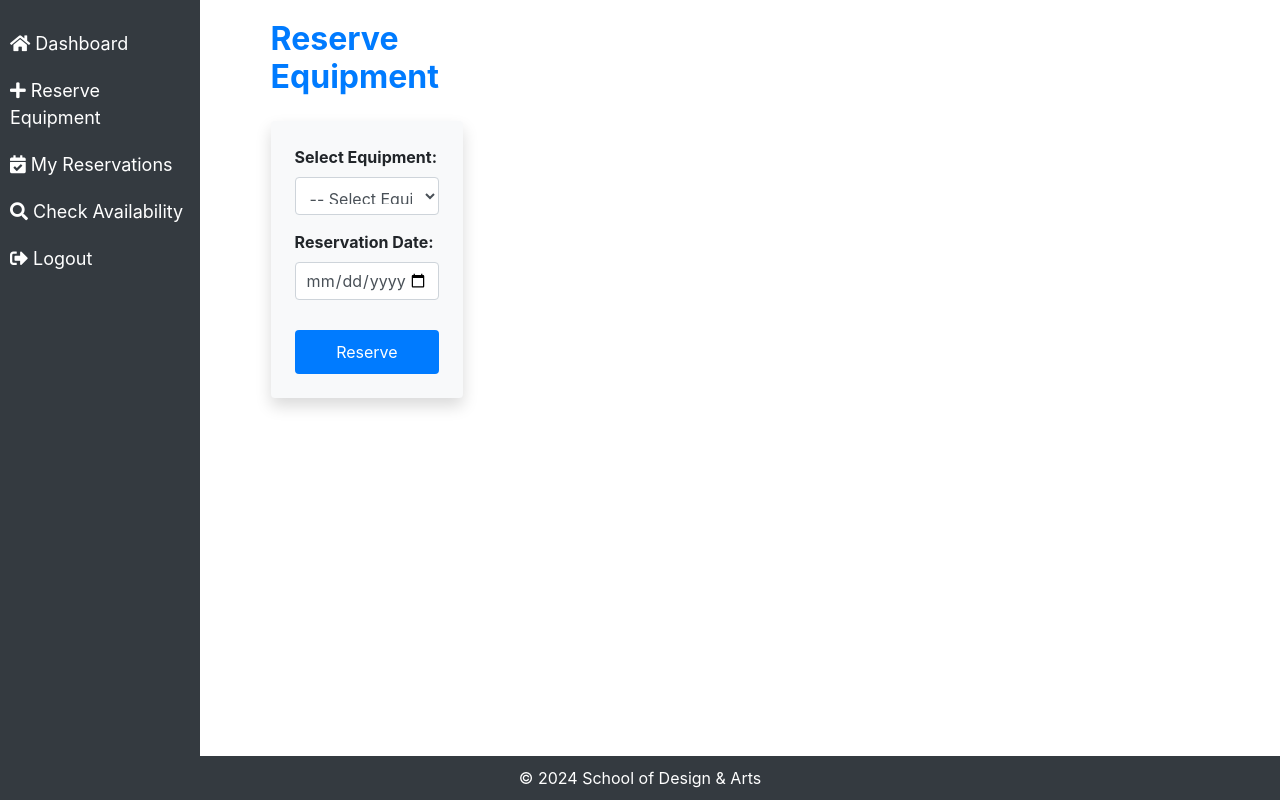
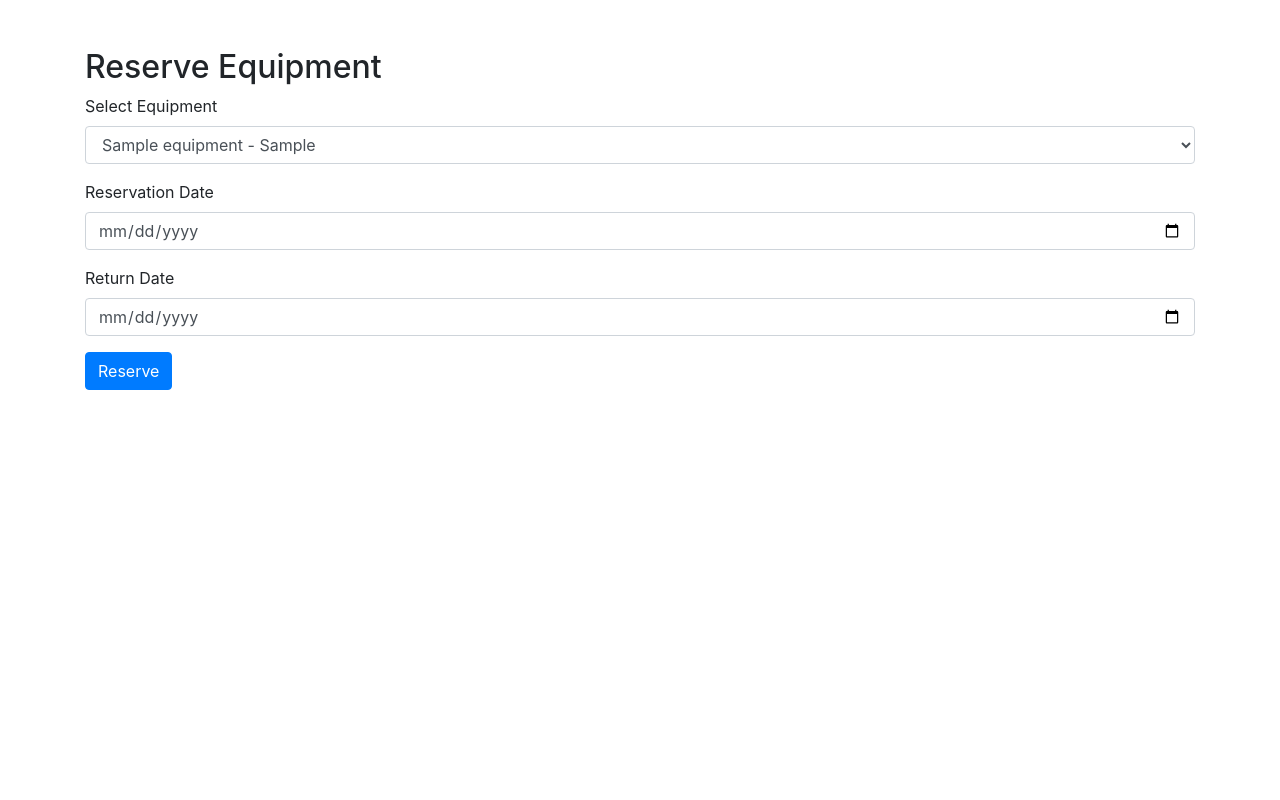
Before and after one commit to Shifazzz/FYP, a PHP site: page /reserve_equipment.php in a window 1280 px wide; the page is wider, and only the part inside the window is pictured. Run offline with PHP 8.4, Linux system fonts and the light colour scheme; the visitor is signed in with stand-in values (Sample User, id 1); tables that the repository leaves empty or names only in its code hold one stand-in row (values such as "Sample post"); a stand-in replaces the project's code that opens the database connection.

Commit message:
updated reservation feature, equipment table and reservation table

```diff
--- a/login.php
+++ b/login.php
@@ -30,6 +30,7 @@ if ($_SERVER['REQUEST_METHOD'] == 'POST') {
         // Check if password matches
         if ($row['password'] === $password) { // Direct comparison
             $_SESSION['username'] = $row['username'];
+            $_SESSION['user_id'] = $row['user_id'];
             $_SESSION['role'] = $row['role'];
 
             // Redirect based on role
--- a/reserve_equipment.php
+++ b/reserve_equipment.php
@@ -1,67 +1,103 @@
 <?php
 session_start();
-if (!isset($_SESSION['username']) || $_SESSION['role'] !== 'student') {
-    header('Location: login.php');
-    exit();
+$error = '';
+$success = '';
+
+// Database connection
+$servername = "localhost";
+$usernameDB = "root"; // XAMPP username
+$passwordDB = ""; // XAMPP password (usually empty)
+$dbname = "FYP"; // Your database name
+
+$conn = new mysqli($servername, $usernameDB, $passwordDB, $dbname);
+
+// Check connection
+if ($conn->connect_error) {
+    die("Connection failed: " . $conn->connect_error);
 }
 
-include 'includes/header.php'; // Include the header with user info
-include 'includes/sidebar.php'; // Include sidebar for navigation
+// Fetch available equipment for reservation
+$sql = "SELECT * FROM equipment WHERE status = 'available'";
+$equipment_result = $conn->query($sql);
+
+if ($_SERVER['REQUEST_METHOD'] == 'POST') {
+    // Check if the user is logged in
+    if (isset($_SESSION['user_id'])) {
+        $user_id = $_SESSION['user_id']; // Retrieve user_id from session
+    } else {
+        die("User not logged in");
+    }
+
+    $equipment_id = $_POST['equipment_id'];
+    $reservation_date = $_POST['reservation_date'];
+    $return_date = $_POST['return_date'];
+
+    // Use prepared statement for reservation insertion
+    $stmt = $conn->prepare("INSERT INTO reservations (user_id, equipment_id, reservation_date, return_date, status) VALUES (?, ?, ?, ?, 'pending')");
+    $stmt->bind_param("iiss", $user_id, $equipment_id, $reservation_date, $return_date);
+
+    if ($stmt->execute()) {
+        $success = "Reservation request submitted successfully!";
+        // Optionally, update the equipment status
+        $sql_update = "UPDATE equipment SET status = 'reserved' WHERE equipment_id = ?";
+        $stmt_update = $conn->prepare($sql_update);
+        $stmt_update->bind_param("i", $equipment_id);
+        $stmt_update->execute();
+    } else {
+        $error = "Error: " . $stmt->error;
+    }
+}
+
+$conn->close(); // Close the connection
 ?>
+
 
 <!DOCTYPE html>
 <html lang="en">
 <head>
     <meta charset="UTF-8">
     <meta name="viewport" content="width=device-width, initial-scale=1.0">
+    <meta http-equiv="X-UA-Compatible" content="ie=edge">
     <title>Reserve Equipment</title>
-
-    <!-- Bootstrap for Styling -->
     <link rel="stylesheet" href="https://stackpath.bootstrapcdn.com/bootstrap/4.5.2/css/bootstrap.min.css">
-    <!-- Custom CSS -->
-    <link rel="stylesheet" href="css/styles.css">
 </head>
 <body>
 
-<main class="container-fluid" style="margin-left: 200px;"> <!-- Adjust to match sidebar width -->
-    <div class="row">
-        <!-- Main content area -->
-        <div class="col-md-8 offset-md-2"> <!-- Adjusted for better alignment -->
-            <h2 class="text-primary mb-4">Reserve Equipment</h2>
+<div class="container mt-5">
+    <h2>Reserve Equipment</h2>
+    <?php if ($error): ?>
+        <div class="alert alert-danger">
+            <?php echo $error; ?>
+        </div>
+    <?php endif; ?>
+    <?php if ($success): ?>
+        <div class="alert alert-success">
+            <?php echo $success; ?>
+        </div>
+    <?php endif; ?>
 
-            <!-- Equipment Reservation Form -->
-            <form method="post" action="process_reservation.php" class="shadow p-4 rounded bg-light">
-                <!-- Equipment Selection -->
+    <form method="POST" action="reserve_equipment.php">
         <div class="form-group">
-                    <label for="equipment" class="font-weight-bold">Select Equipment:</label>
-                    <select id="equipment" name="equipment" class="form-control" required>
-                        <option value="">-- Select Equipment --</option>
-                        <option value="Camera">Camera</option>
-                        <option value="Projector">Projector</option>
-                        <option value="Microphone">Microphone</option>
-                        <option value="Lighting Kit">Lighting Kit</option>
+            <label for="equipment_id">Select Equipment</label>
+            <select class="form-control" id="equipment_id" name="equipment_id" required>
+                <?php while ($row = $equipment_result->fetch_assoc()): ?>
+                    <option value="<?php echo $row['equipment_id']; ?>">
+                        <?php echo $row['label'] . " - " . $row['brand']; ?>
+                    </option>
+                <?php endwhile; ?>
             </select>
         </div>
-
-                <!-- Reservation Date -->
         <div class="form-group">
-                    <label for="date" class="font-weight-bold">Reservation Date:</label>
-                    <input type="date" id="date" name="date" class="form-control" required>
+            <label for="reservation_date">Reservation Date</label>
+            <input type="date" class="form-control" id="reservation_date" name="reservation_date" required>
         </div>
-
-                <!-- Submit Button -->
-                <button type="submit" class="btn btn-primary btn-block">Reserve</button>
+        <div class="form-group">
+            <label for="return_date">Return Date</label>
+            <input type="date" class="form-control" id="return_date" name="return_date" required>
+        </div>
+        <button type="submit" class="btn btn-primary">Reserve</button>
     </form>
 </div>
-    </div>
-</main>
-
-<!-- Footer -->
-<?php include 'includes/footer.php'; ?>
-
-<!-- Bootstrap JS and dependencies -->
-<script src="https://code.jquery.com/jquery-3.5.1.slim.min.js"></script>
-<script src="https://cdn.jsdelivr.net/npm/bootstrap@4.5.2/dist/js/bootstrap.bundle.min.js"></script>
 
 </body>
 </html>
```
Lines whose indentation alone changed are shown as unchanged.
